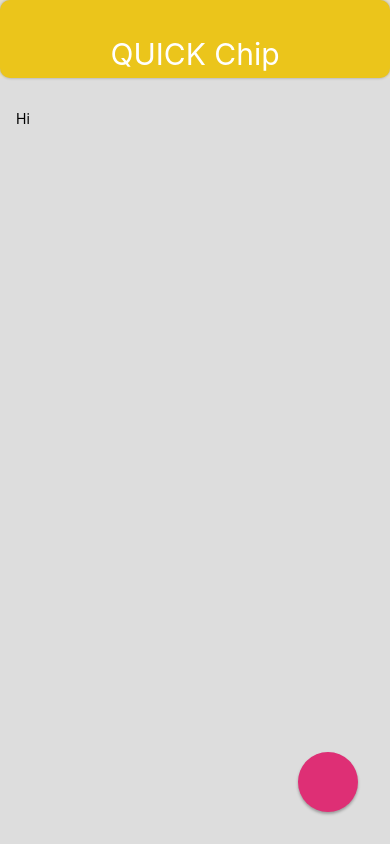
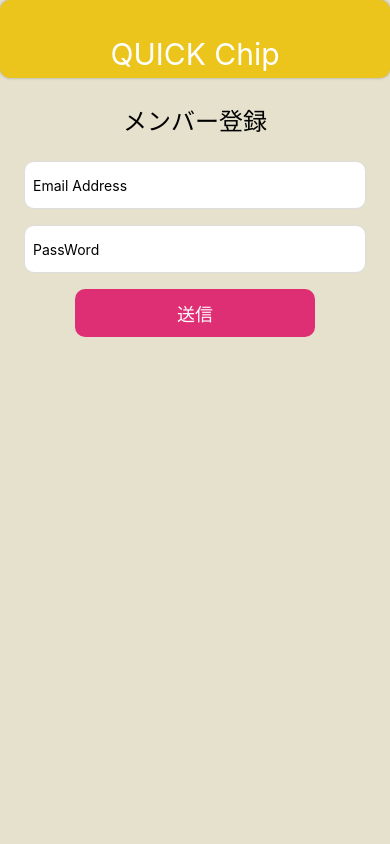
Before and after one commit to clover0114/NoteApp, a React Native app: screen / in a window 390 px wide. Built offline with nearby package versions, Linux system fonts and the light colour scheme.

Commit message:
[add]Login & Signup

```diff
--- a/App.js
+++ b/App.js
@@ -6,6 +6,10 @@
 import MemoListScreen from './src/screens/MemoListScreen';
 import MemoEditScreen from './src/screens/memoEditScreen';
 import MemoDatailScreen from './src/screens/MemoDetailScreen';
+import LoginScreen from './src/screens/LoginScreen';
+import SignupScreen from './src/screens/SignupScreen';
+
+
 
 export default class App extends React.Component {
   render() {
@@ -14,7 +18,10 @@
         <AppBar />
         {/* <MemoListScreen /> */}
         {/* <MemoDatailScreen /> */}
-        <MemoEditScreen />
+        {/* <MemoEditScreen /> */}
+        {/* <LoginScreen /> */}
+        <SignupScreen />
+
       </View>
     );
   }
--- /dev/null
+++ b/src/screens/LoginScreen.js
@@ -0,0 +1,58 @@
+import React from 'react'
+import { StyleSheet, View, TextInput, TouchableHighlight, Text } from 'react-native'
+
+
+class LoginScreen extends React.Component {
+    render() {
+        return (
+            <View style={styles.container}>
+                <Text style={styles.title}>
+                    ログインする
+                </Text>
+                <TextInput style={styles.input} value="Email Address" />
+                <TextInput style={styles.input} value="PassWord" />
+                <TouchableHighlight style={styles.button} onPress={() => { }} >
+                    <Text style={styles.buttonTitle}>送信</Text>
+                </TouchableHighlight>
+            </View>
+        )
+    }
+}
+
+const styles = StyleSheet.create({
+    container: {
+        flex: 1,
+        width: '100%',
+        padding: 24,
+    },
+    input: {
+        backgroundColor: '#fff',
+        height: 48,
+        marginBottom: 16,
+        borderWidth: 1,
+        borderColor: '#ddd',
+        padding: 8,
+        borderRadius: 10,
+    },
+    title: {
+        fontSize: 24,
+        alignSelf: 'center',
+        marginBottom: 24,
+    },
+    button: {
+        backgroundColor: '#DE2F75',
+        height: 48,
+        borderRadius: 10,
+        justifyContent: 'center',
+        alignItems: 'center',
+        width: '70%',
+        alignItems: 'center',
+        alignSelf: 'center'
+    },
+    buttonTitle: {
+        color: '#fff',
+        fontSize: 18,
+    }
+});
+
+export default LoginScreen
--- /dev/null
+++ b/src/screens/SignupScreen.js
@@ -0,0 +1,58 @@
+import React from 'react'
+import { StyleSheet, View, TextInput, TouchableHighlight, Text } from 'react-native'
+
+
+class SignupScreen extends React.Component {
+    render() {
+        return (
+            <View style={styles.container}>
+                <Text style={styles.title}>
+                    メンバー登録
+                </Text>
+                <TextInput style={styles.input} value="Email Address" />
+                <TextInput style={styles.input} value="PassWord" />
+                <TouchableHighlight style={styles.button} underlayColor="#C70F66" onPress={() => { }} >
+                    <Text style={styles.buttonTitle}>送信</Text>
+                </TouchableHighlight>
+            </View >
+        )
+    }
+}
+
+const styles = StyleSheet.create({
+    container: {
+        flex: 1,
+        width: '100%',
+        padding: 24,
+    },
+    input: {
+        backgroundColor: '#fff',
+        height: 48,
+        marginBottom: 16,
+        borderWidth: 1,
+        borderColor: '#ddd',
+        padding: 8,
+        borderRadius: 10,
+    },
+    title: {
+        fontSize: 24,
+        alignSelf: 'center',
+        marginBottom: 24,
+    },
+    button: {
+        backgroundColor: '#DE2F75',
+        height: 48,
+        borderRadius: 10,
+        justifyContent: 'center',
+        alignItems: 'center',
+        width: '70%',
+        alignItems: 'center',
+        alignSelf: 'center'
+    },
+    buttonTitle: {
+        color: '#fff',
+        fontSize: 18,
+    }
+});
+
+export default SignupScreen
```
